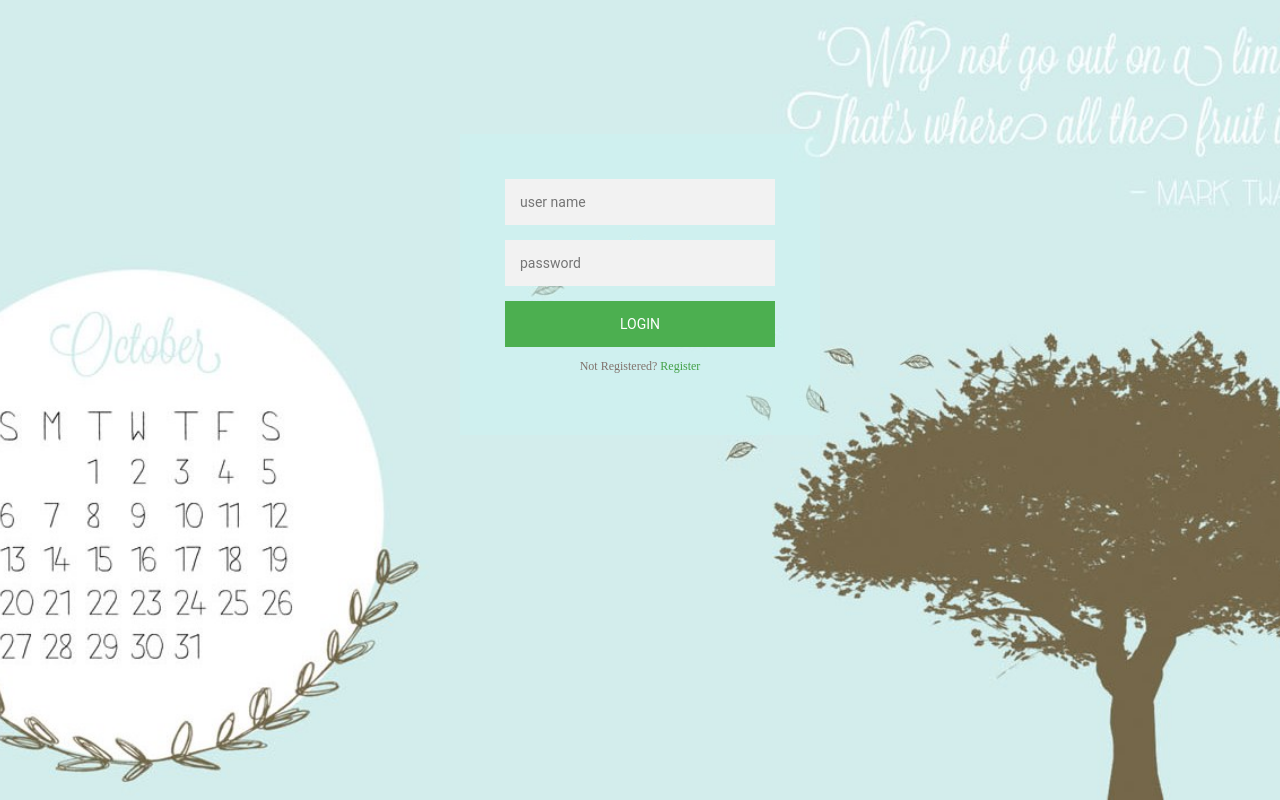
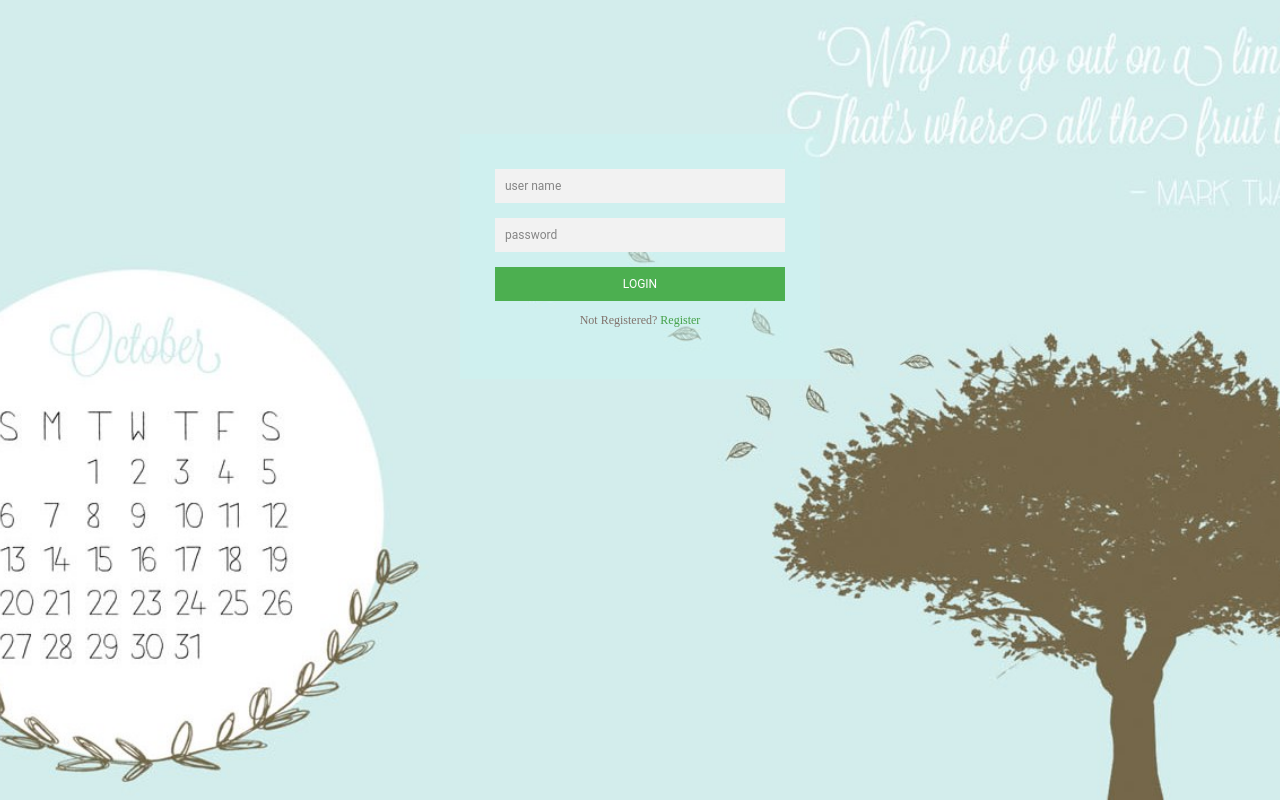
Before and after one commit to codjoero/myToDo, a plain HTML site: page templates/index.html in a window 1280 px wide. Drawn offline with nearby package versions, Linux system fonts and the light colour scheme.

Commit message:
fix (signup and login): Changes to input size and place holder color
This improves on the input fields aesthetics, size color and placement

[Deliveries #160453641]

```diff
--- a/static/style.css
+++ b/static/style.css
@@ -12,11 +12,10 @@ html{
 
 .form{
     position: relative;
-    z-index: 1;
     background: rgba(204, 243, 242, 0.5);
     max-width: 360;
     margin: 0 auto 100px;
-    padding: 45px;
+    padding: 35px;
     text-align: center
 }
 
@@ -27,9 +26,13 @@ html{
     width: 100%;
     border: 0;
     margin: 0 0 15px;
-    padding: 15px;
+    padding: 10px;
     box-sizing: border-box;
-    font-size: 14px;
+    font-size: 12px;
+}
+
+.form ::placeholder{
+    color: #858585;
 }
 
 .form button{
@@ -39,9 +42,9 @@ html{
     background: #4caf50;
     width: 100%;
     border: none;
-    padding: 15px;
+    padding: 10px;
     color: #ffffff;
-    font-size: 14px;
+    font-size: 12px;
     cursor: pointer;
 }
 
```
